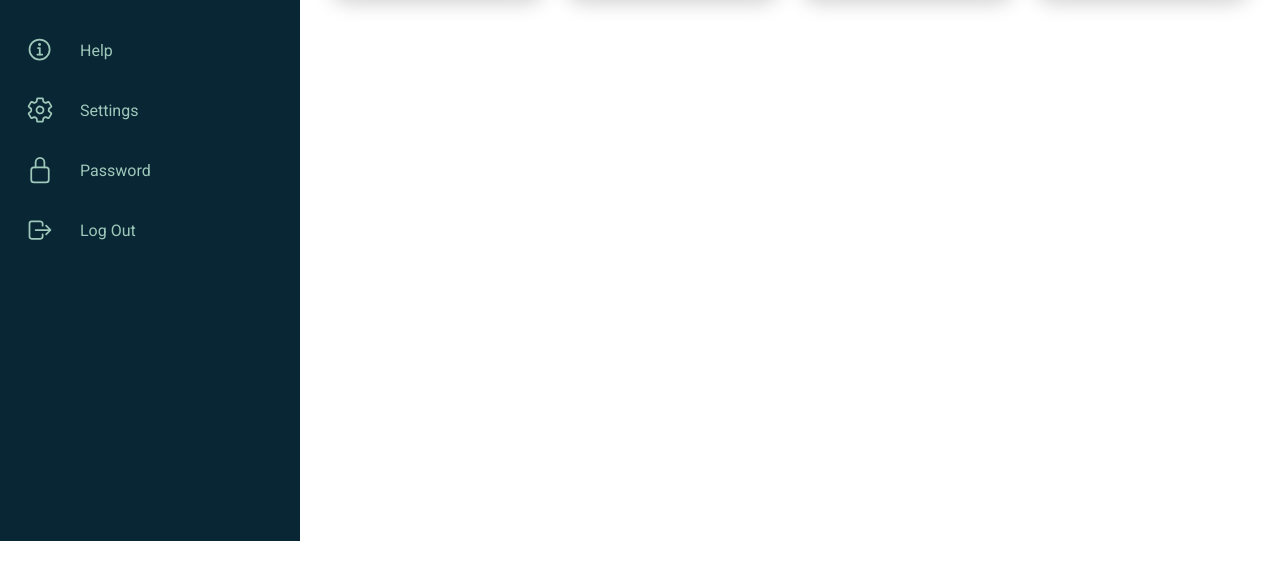
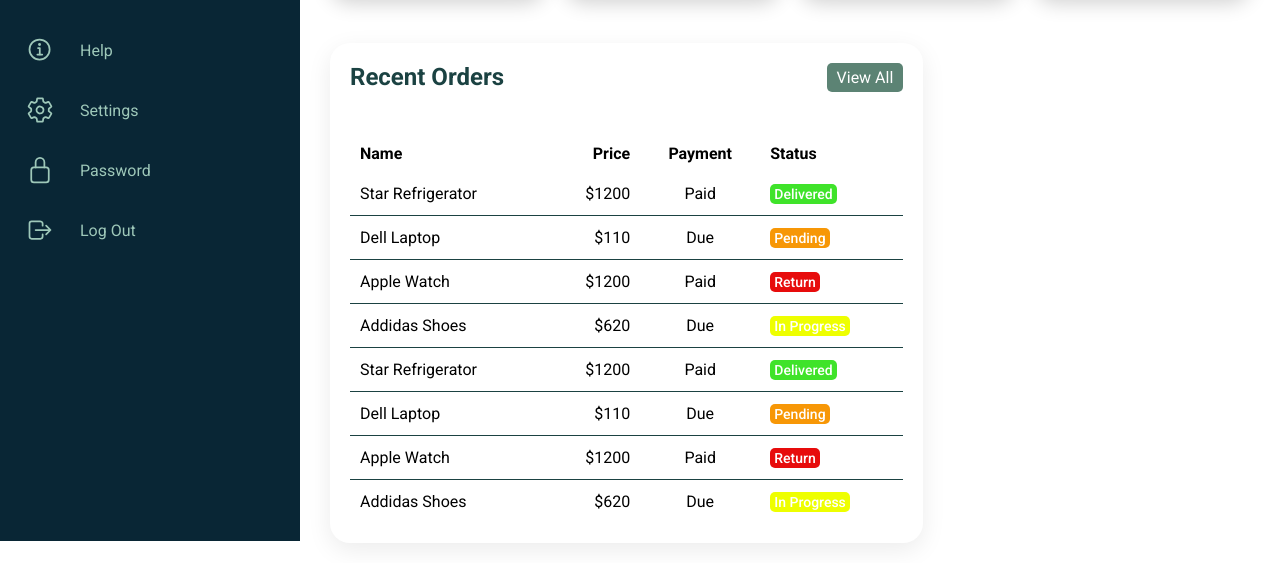
Before and after one commit to KADDOURI-IMAD/DASHBOARD-HTML-CSS-JS, a plain HTML site: page index.html in a window 1280 px wide. Shown: the part 259-822 px from the top of the page. Before the commit the page ends 800 px from the top, so only its background shows below. Drawn offline with nearby package versions, Linux system fonts and the light colour scheme.

Commit message:
Update index.php & main.css

```diff
--- a/assets/css/style.css
+++ b/assets/css/style.css
@@ -16,6 +16,11 @@
     --Opal-color: #9EC8B9;
     --White-color: #FFFFFF;
     --Black-color: #000000;
+
+    --Btn-Green-color: #22df0add;
+    --Btn-Red-color: rgb(231, 12, 12);
+    --Btn-Orange-color: rgb(247, 151, 6);
+    --Btn-Yellow-color: #eeff00;
 }
 
 body {
@@ -260,3 +265,119 @@ body {
 .cardBox.card:hover.iconBx {
     color: var(--White-color);
 }
+
+.details {
+  position: relative;
+  width: 100%;
+  padding: 20px;
+  display: grid;
+  grid-template-columns: 2fr 1fr;
+  grid-gap: 30px;
+  margin-top: 10px;
+}
+
+.details .recentOrders{
+  position: relative;
+  display: grid;
+  min-height: 500px;
+  background: var(--White-color);
+  padding: 20px;
+  box-shadow: 0 7px 25px rgba(0, 0, 0, 0.08);
+  border-radius: 20px;
+}
+
+.details .cardHeader{
+  display: flex;
+  justify-content: space-between;
+  align-items: flex-start;
+}
+
+.cardHeader h2 {
+  font-weight: 600;
+  color: var(--Green-color);
+}
+
+.cardHeader .btn {
+  position: relative;
+  padding: 5px 10px;
+  background: var(--Wintergreen-color);
+  text-decoration: none;
+  color: var(--White-color);
+  border-radius: 5px;
+}
+
+.details table {
+  width: 100%;
+  border-collapse: collapse;
+  margin-top: 10px;
+}
+
+.details table thead td {
+  font-weight: 600;
+}
+
+.details .recentOrders table tr {
+  color: var(--Black-color);
+  border-bottom: 1px solid var(--Green-color);
+}
+
+.details .recentOrders table tr:last-child{
+  border-bottom: none;
+}
+
+.details .recentOrders table tbody tr:hover {
+  background: var(--Blue-color);
+  color: var(--White-color);
+}
+
+.details .recentOrders table tr td {
+  padding: 10px;
+}
+
+.details.recentOrders table tr td:last-child {
+  text-align: end;
+}
+
+.details .recentOrders table tr td:nth-child(2) {
+  text-align: end;
+}
+
+.details .recentOrders table tr td:nth-child(3) {
+  text-align: center;
+}
+
+.status.delivered {
+ padding: 2px 4px;
+ background: var(--Btn-Green-color);
+ color: var(--White-color);
+ border-radius: 5px;
+ font-size: 14px;
+ font-weight: 500;
+}
+
+.status.pending {
+  padding: 2px 4px;
+  background: var(--Btn-Orange-color);
+  color: var(--White-color);
+  border-radius: 5px;
+  font-size: 14px;
+  font-weight: 500;
+ }
+
+ .status.return {
+  padding: 2px 4px;
+  background: var(--Btn-Red-color);
+  color: var(--White-color);
+  border-radius: 5px;
+  font-size: 14px;
+  font-weight: 500;
+ }
+
+ .status.inProgress {
+  padding: 2px 4px;
+  background: var(--Btn-Yellow-color);
+  color: var(--White-color);
+  border-radius: 5px;
+  font-size: 14px;
+  font-weight: 500;
+ }
--- a/index.html
+++ b/index.html
@@ -126,8 +126,96 @@
                 </div>
             </div>
 
+
+
+            <div class="details">
+                <div class="recentOrders">
+                    <div class="cardHeader">
+                        <h2>Recent Orders</h2>
+                        <a href="#" class="btn">View All</a>
+                    </div>
+
+                    <table>
+                        <thead>
+                            <tr>
+                                <td>Name</td>
+                                <td>Price</td>
+                                <td>Payment</td>
+                                <td>Status</td>
+                            </tr>
+                        </thead>
+
+                        <tbody>
+                            <tr>
+                                <td>Star Refrigerator</td>
+                                <td>$1200</td>
+                                <td>Paid</td>
+                                <td><span class="status delivered">Delivered</span></td>
+                            </tr>
+
+                            <tr>
+                                <td>Dell Laptop</td>
+                                <td>$110</td>
+                                <td>Due</td>
+                                <td><span class="status pending">Pending</span></td>
+                            </tr>
+
+                            <tr>
+                                <td>Apple Watch</td>
+                                <td>$1200</td>
+                                <td>Paid</td>
+                                <td><span class="status return">Return</span></td>
+                            </tr>
+
+                            <tr>
+                                <td>Addidas Shoes</td>
+                                <td>$620</td>
+                                <td>Due</td>
+                                <td><span class="status inProgress">In Progress</span></td>
+                            </tr>
+
+                            <tr>
+                                <td>Star Refrigerator</td>
+                                <td>$1200</td>
+                                <td>Paid</td>
+                                <td><span class="status delivered">Delivered</span></td>
+                            </tr>
+
+                            <tr>
+                                <td>Dell Laptop</td>
+                                <td>$110</td>
+                                <td>Due</td>
+                                <td><span class="status pending">Pending</span></td>
+                            </tr>
+
+                            <tr>
+                                <td>Apple Watch</td>
+                                <td>$1200</td>
+                                <td>Paid</td>
+                                <td><span class="status return">Return</span></td>
+                            </tr>
+
+                            <tr>
+                                <td>Addidas Shoes</td>
+                                <td>$620</td>
+                                <td>Due</td>
+                                <td><span class="status inProgress">In Progress</span></td>
+                            </tr>
+                        </tbody>
+                    </table>
+                </div>
+
+
+
+
+
+
+
+
+            </div>
         </div>
     </div>
+
 
 
 
```
